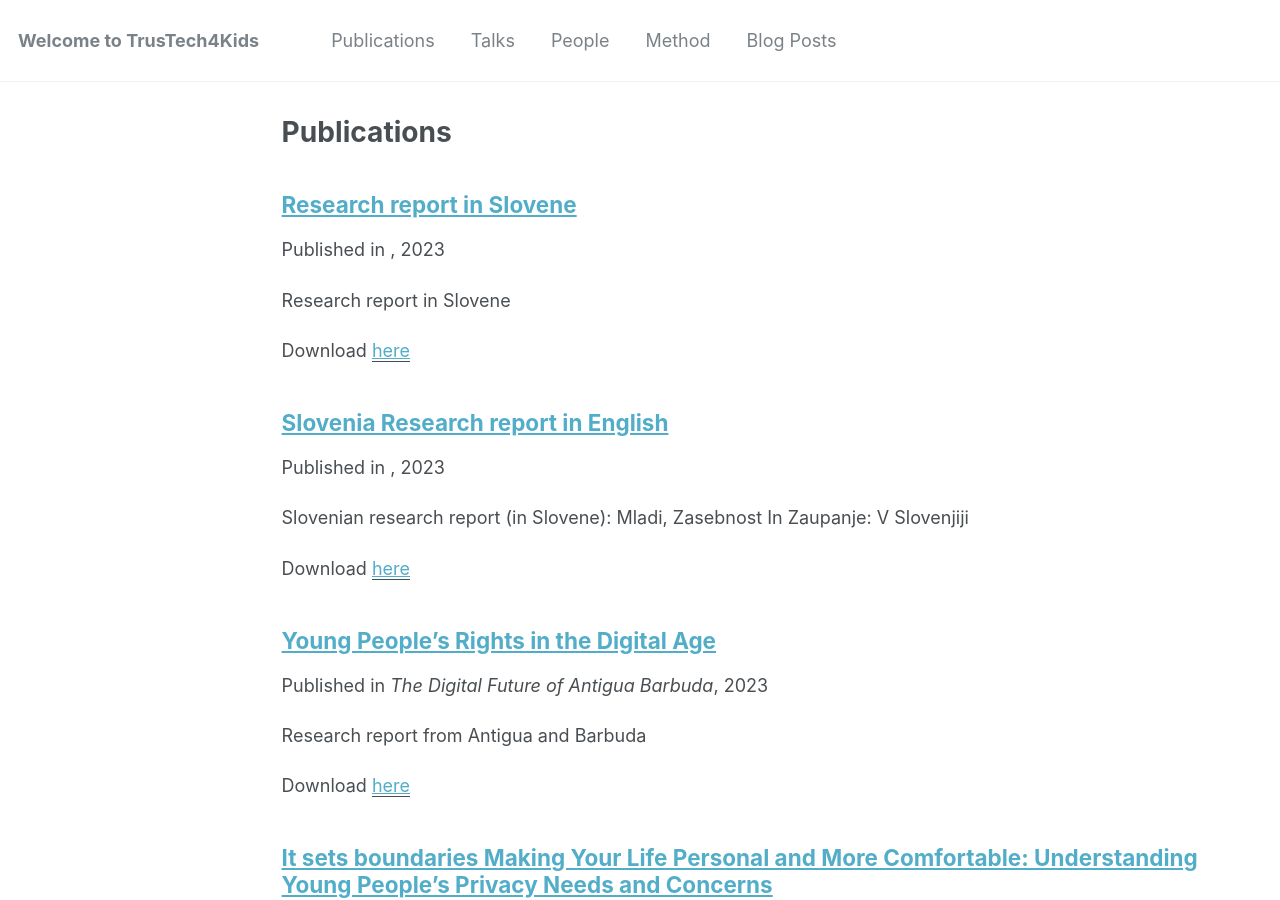
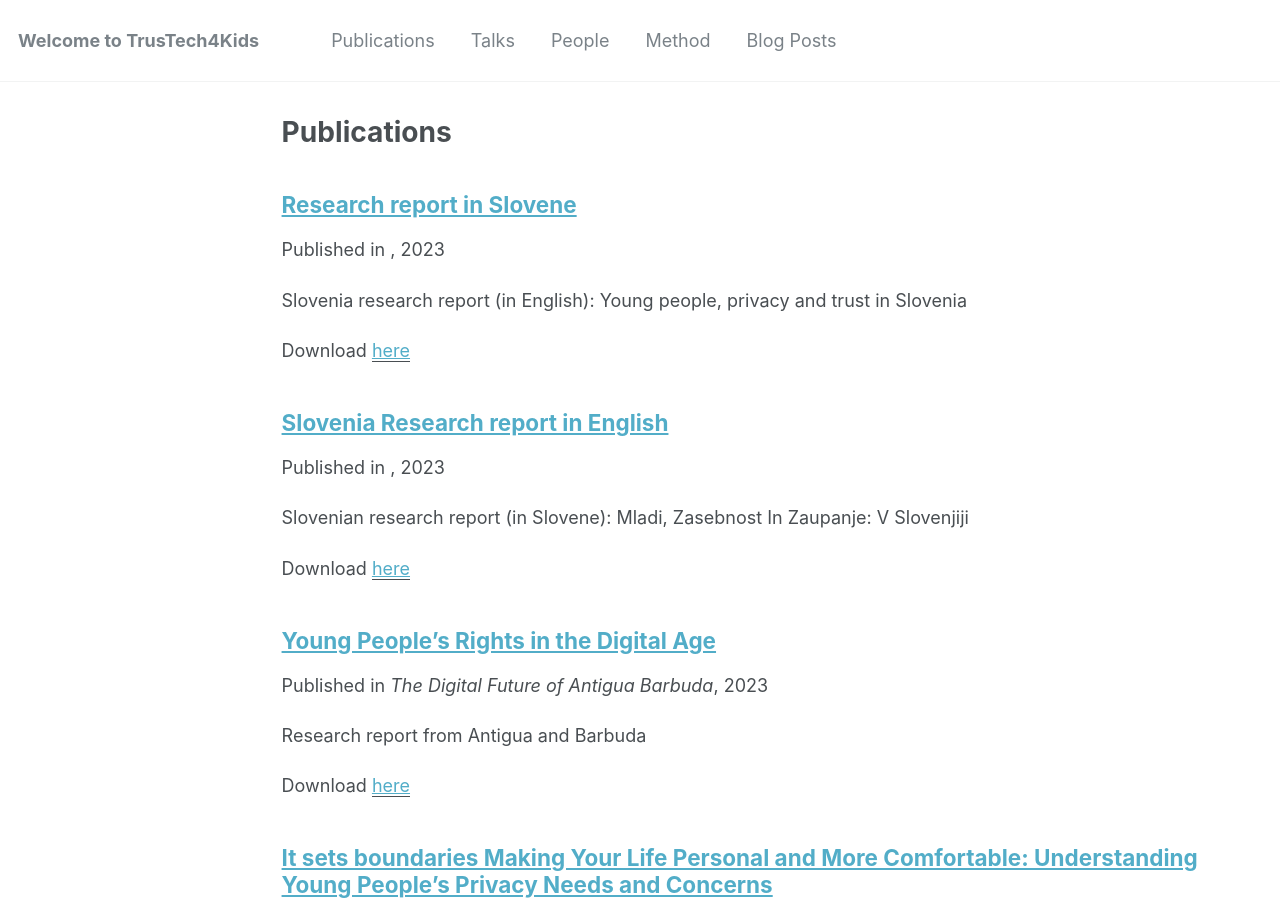
Before and after one commit to trustech4kids/trustech4kids.github.io, a Jekyll site: the page built from _pages/publications.md, in a window 1280 px wide and 900 px high. Built offline with Jekyll 4.4.1, drawn with Linux system fonts in a browser that asks for light colours.

Commit message:
Update 2023-04-slo-report.md

```diff
--- a/_publications/2023-04-slo-report.md
+++ b/_publications/2023-04-slo-report.md
@@ -2,7 +2,7 @@
 title: "Research report in Slovene"
 collection: publications
 permalink: /publication/2023-04-slo-report
-excerpt: "Research report in Slovene"
+excerpt: "Slovenia research report (in English): Young people, privacy and trust in Slovenia"
 date: "2023-04-01"
 paperurl: "https://trustech4kids.github.io/files/SLOReportSLO202304.pdf"
 ---
```
